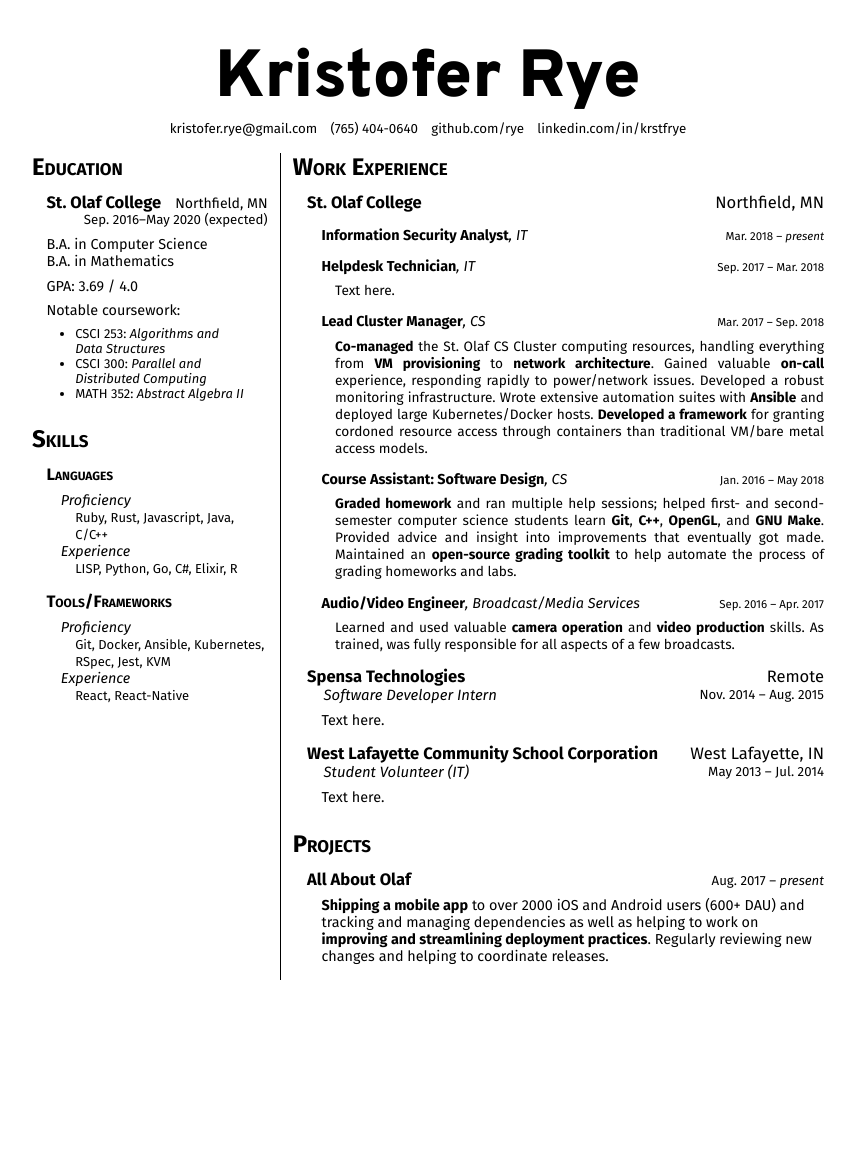
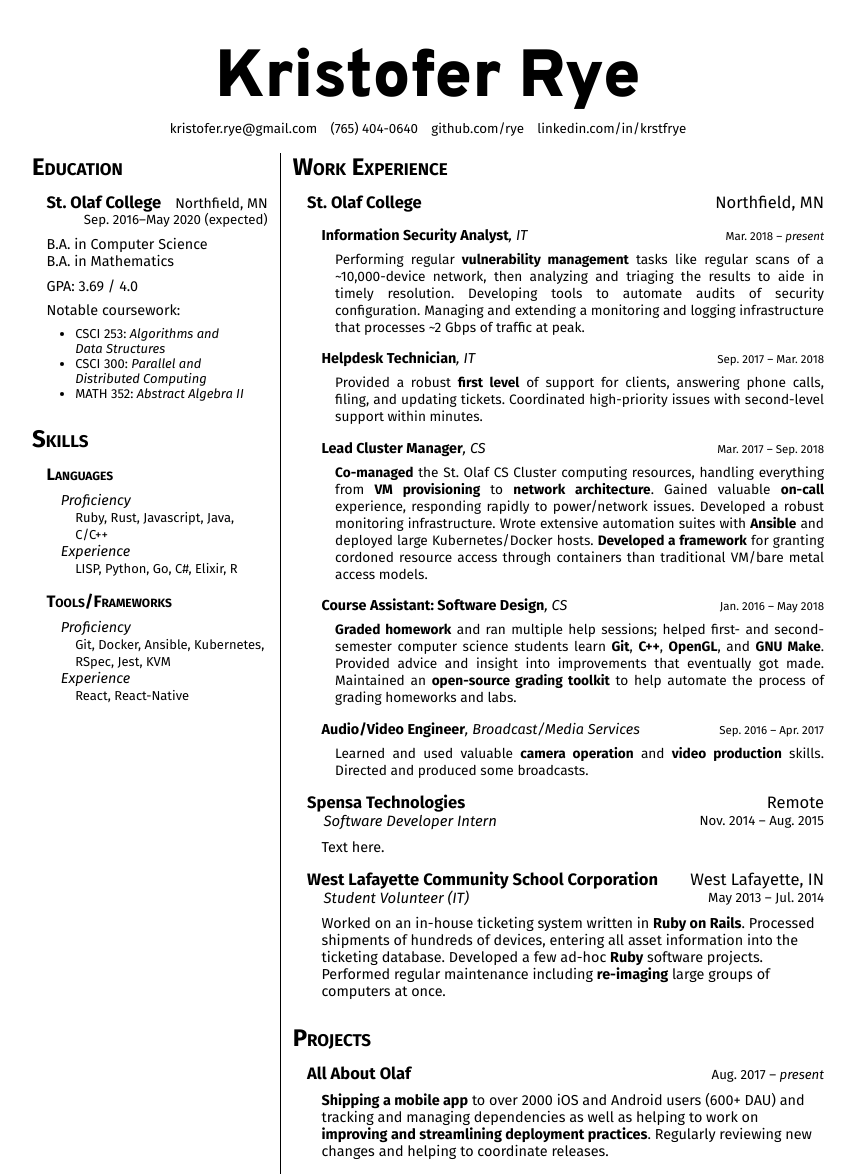
Before and after one commit to rye/krye.io, a Jekyll site: the page built from resume.html, in a window 1280 px wide. Shown: the whole page, without its empty margins (212-1068 px from the left). Built offline with Jekyll 4.4.1, drawn with Linux system fonts in a browser that asks for light colours; before the commit the page ends 1132 px from its top, so only the background shows below that.

Commit message:
Update Resume a bit
Signed-off-by: Kristofer Rye <kristofer.rye@gmail.com>

```diff
--- a/resume.html
+++ b/resume.html
@@ -144,6 +144,9 @@ title: 'Resume | Kristofer Rye'
 				</header>
 
 				<main>
+					Performing regular <strong>vulnerability management</strong> tasks like regular scans of a ~10,000-device network, then analyzing and triaging the results to aide in timely resolution.
+					Developing tools to automate audits of security configuration.
+					Managing and extending a monitoring and logging infrastructure that processes ~2 Gbps of traffic at peak.
 				</main>
 			</section>
 
@@ -157,7 +160,8 @@ title: 'Resume | Kristofer Rye'
 				</header>
 
 				<main>
-					Text here.
+					Provided a robust <strong>first level</strong> of support for clients, answering phone calls, filing, and updating tickets.
+					Coordinated high-priority issues with second-level support within minutes.
 				</main>
 			</section>
 
@@ -206,7 +210,7 @@ title: 'Resume | Kristofer Rye'
 
 				<main>
 					Learned and used valuable <strong>camera operation</strong> and <strong>video production</strong> skills.
-					As trained, was fully responsible for all aspects of a few broadcasts.
+					Directed and produced some broadcasts.
 				</main>
 			</section>
 
@@ -242,7 +246,10 @@ title: 'Resume | Kristofer Rye'
 			</header>
 
 			<main>
-				Text here.
+				Worked on an in-house ticketing system written in <strong>Ruby on Rails</strong>.
+				Processed shipments of hundreds of devices, entering all asset information into the ticketing database.
+				Developed a few ad-hoc <strong>Ruby</strong> software projects.
+				Performed regular maintenance including <strong>re-imaging</strong> large groups of computers at once.
 			</main>
 		</section>
 	</section>
```
